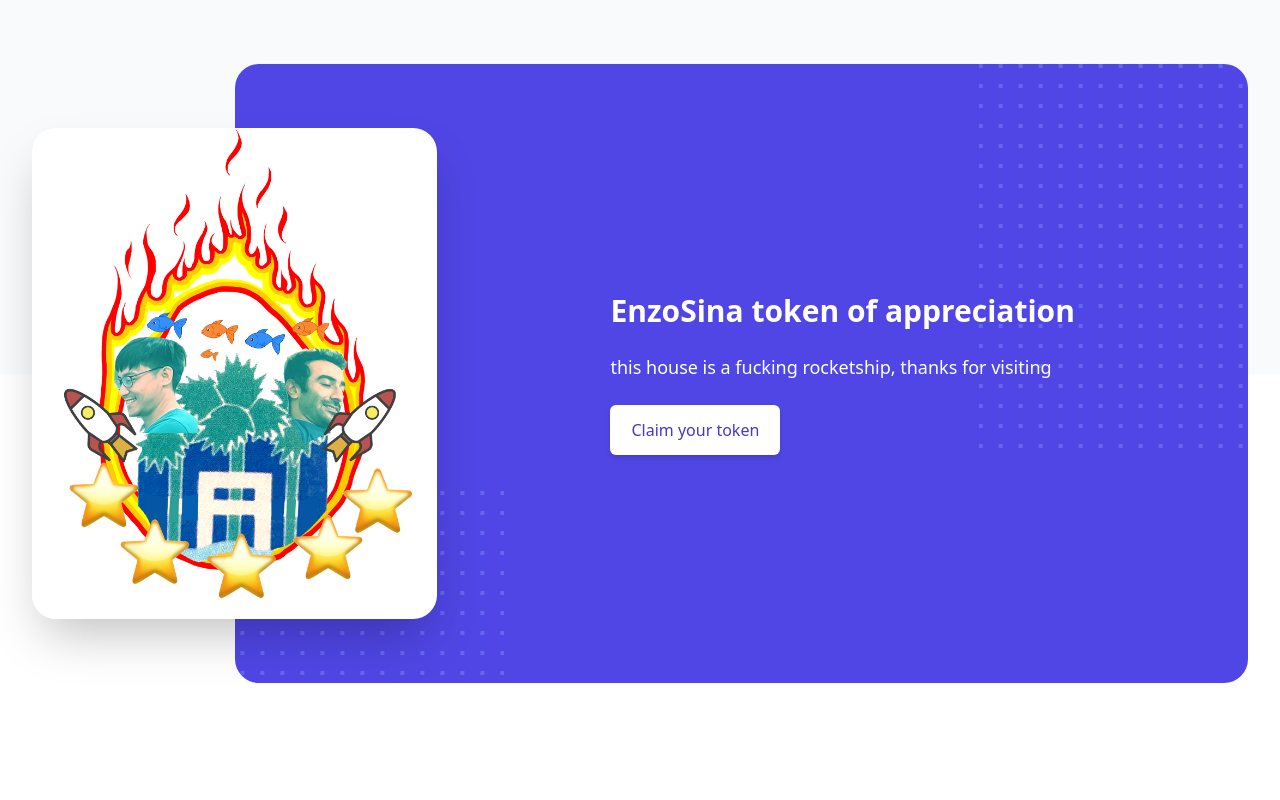
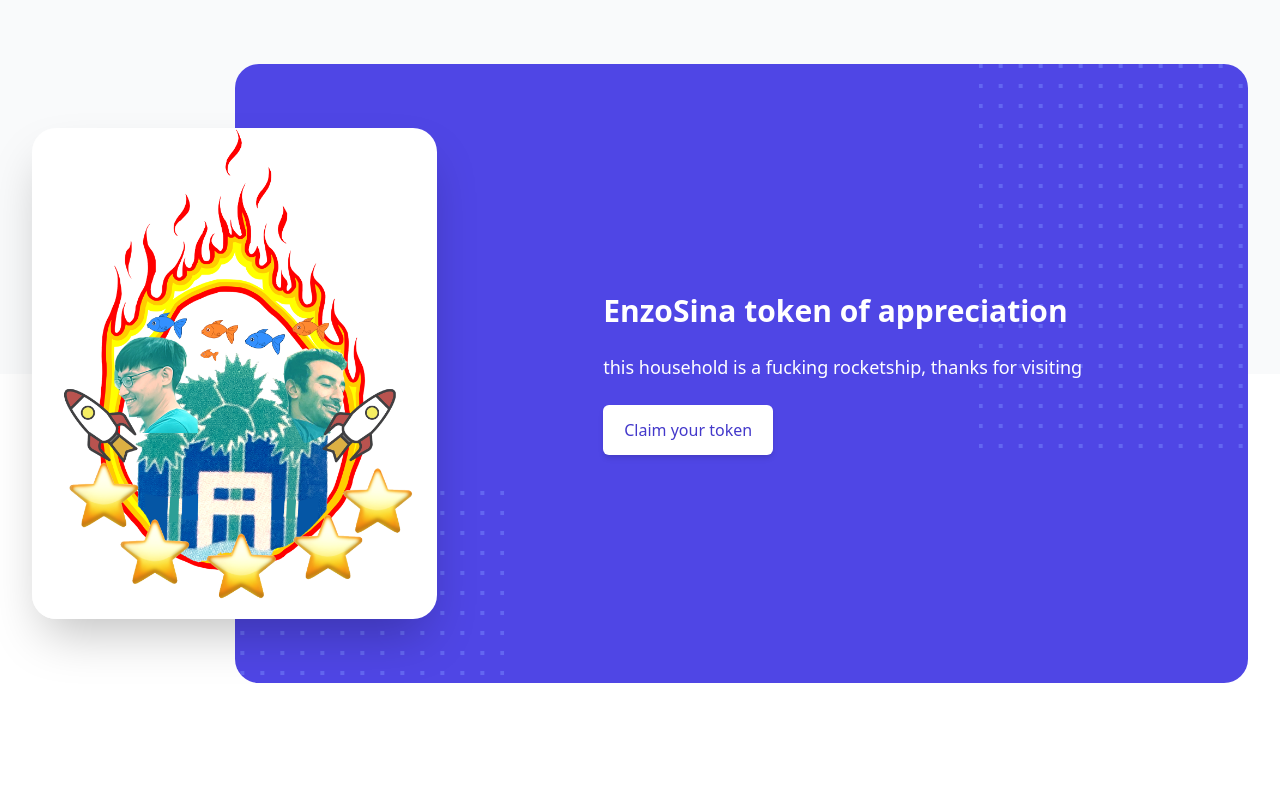
Before and after one commit to nocodesina/TAO, a plain HTML site: page index.html in a window 1280 px wide. Drawn offline with nearby package versions, Linux system fonts and the light colour scheme.

Commit message:
edit copy

```diff
--- a/index.html
+++ b/index.html
@@ -67,7 +67,7 @@
           </div>
           <div class="relative max-w-md mx-auto py-12 px-4 space-y-6 sm:max-w-3xl sm:py-16 sm:px-6 lg:max-w-none lg:p-0 lg:col-start-4 lg:col-span-6">
             <h2 class="text-3xl font-extrabold text-white" id="join-heading">EnzoSina token of appreciation</h2>
-            <p class="text-lg text-white">this house is a fucking rocketship, thanks for visiting</p>
+            <p class="text-lg text-white">this household is a fucking rocketship, thanks for visiting</p>
             <a class="block w-full py-3 px-5 text-center bg-white border border-transparent rounded-md shadow-md text-base font-medium text-indigo-700 hover:bg-gray-50 sm:inline-block sm:w-auto" href="#">Claim your token</a>
           </div>
         </div>
```
